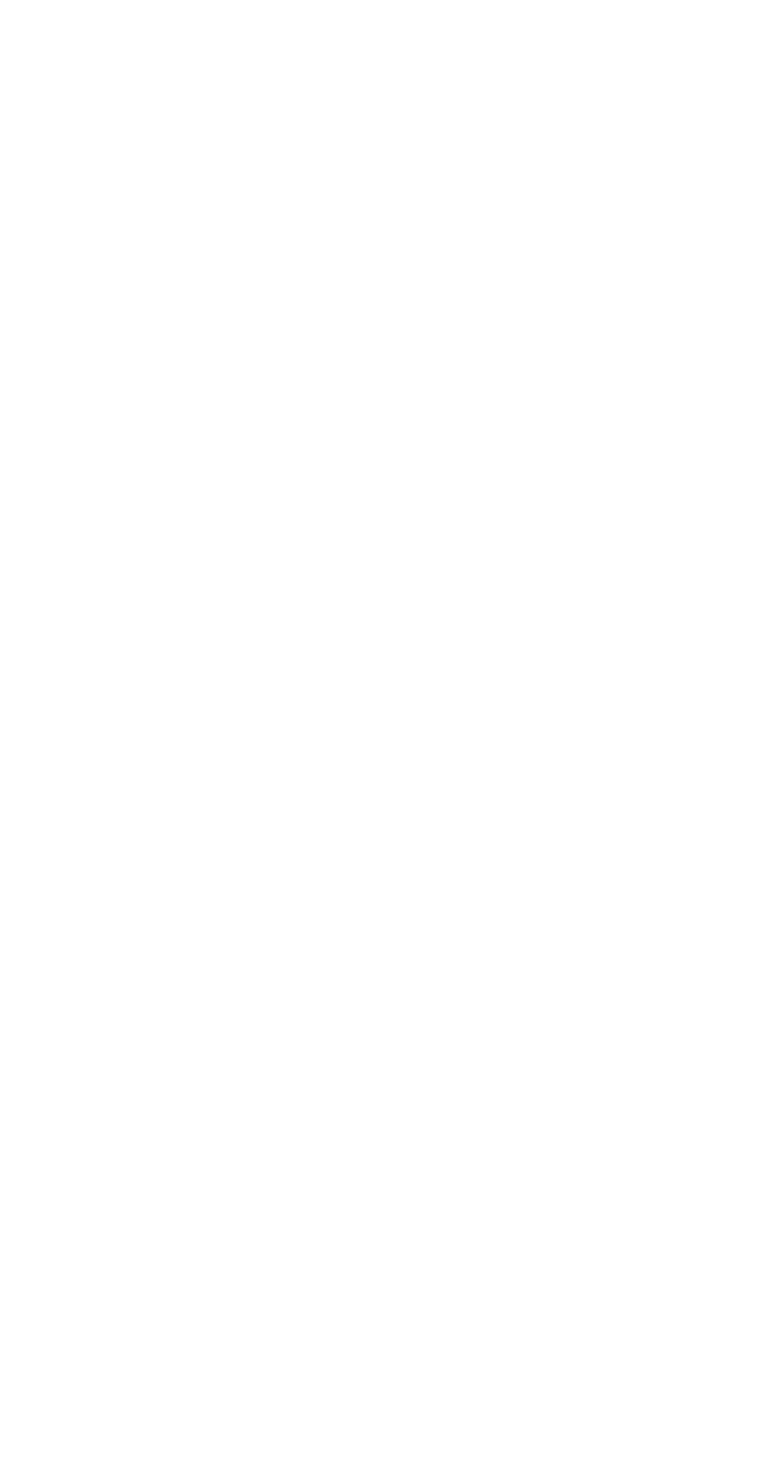
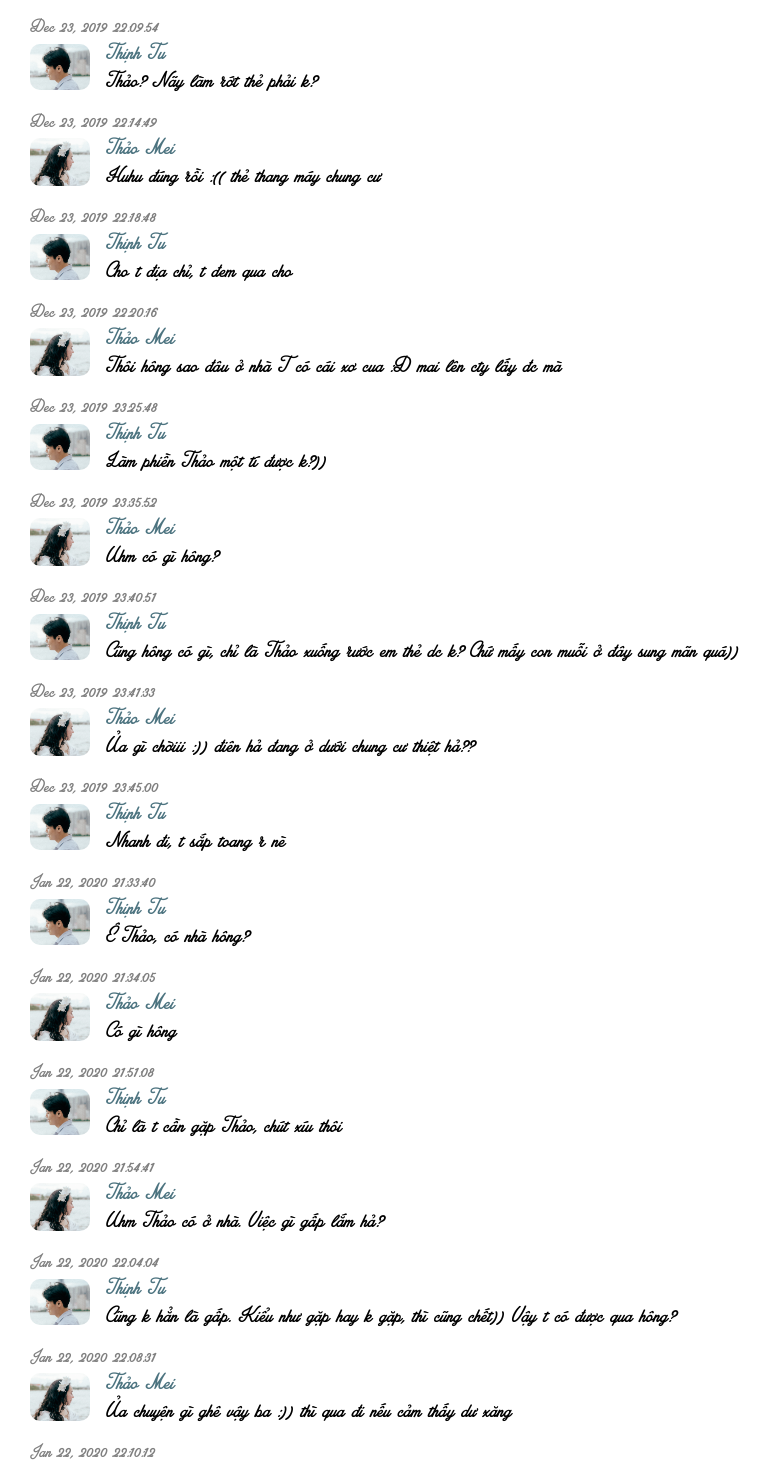
Before and after one commit to timfung893/tt, a React (Create React App) app: page /tt/thestart in a window 1280 px wide. Before the commit this address had no page. Shown: the part 260-1725 px from the top of the page, without its empty margins (0-772 px from the left). Before the commit the page ends 800 px from the top, so only its background shows below. Built offline with nearby package versions, Linux system fonts and the light colour scheme; no server answers.

Commit message:
Update sms the start

```diff
--- a/package.json
+++ b/package.json
@@ -12,6 +12,7 @@
     "contentful": "^10.6.14",
     "crypto-browserify": "^3.12.0",
     "dotenv": "^16.3.1",
+    "eslint": "^8.57.1",
     "framer-motion": "^10.16.8",
     "gh-pages": "^4.0.0",
     "jquery": "^3.6.1",
--- a/src/components/assets/data/data.js
+++ b/src/components/assets/data/data.js
@@ -555,3 +555,152 @@ export const blog = [
     cover: "../images/blog/b6.jpg",
   },
 ]
+export const smsList = [
+    {
+      address: "0707887521",
+      readable_date: "Dec 23, 2019 22:09:54",
+      body: " Thảo? Nãy làm rớt thẻ phải k? ",
+      contact_name: "Thịnh Tu",
+      image: "images/banner/thinh2.jpg",
+    },
+    {
+      address: "+84707887521",
+      readable_date: "Dec 23, 2019 22:14:49",
+      body: "Huhu đúng rồi :(( thẻ thang máy chung cư",
+      contact_name: "Thảo Mei",
+      image: "images/banner/thao.jpg",
+    },
+    {
+      address: "0707887521",
+      readable_date: "Dec 23, 2019 22:18:48",
+      body: "Cho t địa chỉ, t đem qua cho",
+      contact_name: "Thịnh Tu",
+      image: "images/banner/thinh2.jpg",
+    },
+    {
+      address: "+84707887521",
+      readable_date: "Dec 23, 2019 22:20:16",
+      body: "Thôi hông sao đâu ở nhà T có cái xơ cua :D mai lên cty lấy đc mà",
+      contact_name: "Thảo Mei",
+      image: "images/banner/thao.jpg",
+    },
+    {
+      address: "0707887521",
+      readable_date: "Dec 23, 2019 23:25:48",
+      body: "Làm phiền Thảo một tí được k?)) ",
+      contact_name: "Thịnh Tu",
+      image: "images/banner/thinh2.jpg",
+    },
+    {
+      address: "+84707887521",
+      readable_date: "Dec 23, 2019 23:35:52",
+      body: "Uhm có gì hông?",
+      contact_name: "Thảo Mei",
+      image: "images/banner/thao.jpg",
+    },
+    {
+      address: "0707887521",
+      readable_date: "Dec 23, 2019 23:40:51",
+      body: "Cũng hông có gì, chỉ là Thảo xuống rước em thẻ dc k? Chứ mấy con muỗi ở đây sung mãn quá)) ",
+      contact_name: "Thịnh Tu",
+      image: "images/banner/thinh2.jpg",
+    },
+    {
+      address: "+84707887521",
+      readable_date: "Dec 23, 2019 23:41:33",
+      body: "Ủa gì chờiii :)) điên hả đang ở dưới chung cư thiệt hả??",
+      contact_name: "Thảo Mei",
+      image: "images/banner/thao.jpg",
+    },
+    {
+      address: "0707887521",
+      readable_date: "Dec 23, 2019 23:45:00",
+      body: "Nhanh đi, t sắp toang r nè ",
+      contact_name: "Thịnh Tu",
+      image: "images/banner/thinh2.jpg",
+    },
+    {
+      address: "0707887521",
+      readable_date: "Jan 22, 2020 21:33:40",
+      body: "Ê Thảo, có nhà hông? ",
+      contact_name: "Thịnh Tu",
+      image: "images/banner/thinh2.jpg",
+    },
+    {
+      address: "0707887521",
+      readable_date: "Jan 22, 2020 21:34:05",
+      body: "Có gì hông",
+      contact_name: "Thảo Mei",
+      image: "images/banner/thao.jpg",
+    },
+    {
+      address: "0707887521",
+      readable_date: "Jan 22, 2020 21:51:08",
+      body: "Chỉ là t cần gặp Thảo, chút xíu thôi ",
+      contact_name: "Thịnh Tu ",
+      image: "images/banner/thinh2.jpg",
+    },
+    {
+      address: "0707887521",
+      readable_date: "Jan 22, 2020 21:54:41",
+      body: "Uhm Thảo có ở nhà. Việc gì gấp lắm hả?",
+      contact_name: "Thảo Mei",
+      image: "images/banner/thao.jpg",
+    },
+    {
+      address: "0707887521",
+      readable_date: "Jan 22, 2020 22:04:04",
+      body: "Cũng k hẳn là gấp. Kiểu như gặp hay k gặp, thì cũng chết)) Vậy t có được qua hông? ",
+      contact_name: "Thịnh Tu ",
+      image: "images/banner/thinh2.jpg",
+    },
+    {
+      address: "0707887521",
+      readable_date: "Jan 22, 2020 22:08:31",
+      body: "Ủa chuyện gì ghê vậy ba :)) thì qua đi nếu cảm thấy dư xăng",
+      contact_name: "Thảo Mei",
+      image: "images/banner/thao.jpg",
+    },
+    {
+      address: "0707887521",
+      readable_date: "Jan 22, 2020 22:10:12",
+      body: "T dư hơi thôi chứ k dư xăng). Đợi t nghen. ",
+      contact_name: "Thịnh Tu ",
+      image: "images/banner/thinh2.jpg",
+    },
+    {
+      address: "0707887521",
+      readable_date: "Jan 22, 2020 22:56:04",
+      body: "Tới r ",
+      contact_name: "Thịnh Tu",
+      image: "images/banner/thinh2.jpg",
+    },
+    {
+      address: "0707887521",
+      readable_date: "Jan 22, 2020 23:28:08",
+      body: "Chữ đẹp quá trời nên đọc mãi mới xong :)) sau mùng 5 T có rảnh ngày nào thì cho Thảo cái hẹn nha! Có rất nhiều dấu chấm hỏi :))",
+      contact_name: "Thảo Mei",
+      image: "images/banner/thao.jpg",
+    },
+    {
+      address: "0707887521",
+      readable_date: "Jan 23, 2020 00:15:22",
+      body: "T mới về. Đường đông đến lạ lun. Ừa, nhiều câu hỏi thiệt). Thảo thấy t với Thảo mắc cười k? Chứ t thấy hài vl)) ",
+      contact_name: "Thịnh Tu",
+      image: "images/banner/thinh2.jpg",
+    },
+    {
+      address: "0707887521",
+      readable_date: "Jan 23, 2020 00:18:46",
+      body: "Mùng 7 t mới về. Vậy mùng 8 hen? ",
+      contact_name: "Thịnh Tu",
+      image: "images/banner/thinh2.jpg",
+    },
+    {
+      address: "0707887521",
+      readable_date: "Jan 23, 2020 00:29:29",
+      body: "Tự bạn làm cho nó hài vl chứ ai. Thảo thì thấy hoang mang vl :)) Mùng 8 ok. Tới gần đó rồi hẹn giờ cụ thể sau nha. ",
+      contact_name: "Thảo Mei",
+      image: "images/banner/thao.jpg",
+    },
+];
--- a/src/components/common/Header.jsx
+++ b/src/components/common/Header.jsx
@@ -105,6 +105,9 @@ function Header(props) {
                             <li>
                                 <Link to={`/tt/trips`}>ăn chơi</Link>
                             </li>
+                            <li>
+                                <Link to={`/tt/thestart`}>nơi bắt đầu</Link>
+                            </li>
                         </ul>
                     </div>
                 </nav>
--- /dev/null
+++ b/src/components/home/theStart/TheStart.jsx
@@ -0,0 +1,37 @@
+import React, { useEffect, useState } from "react";
+import Heading from "../../common/Heading";
+import PhotoCell from "../product/PhotoCell";
+import { Masonry } from "masonic";
+import * as contentful from "../../../utils/contenful";
+import { smsList } from "../../assets/data/data";
+
+function TheStart(props) {
+
+  return (
+    <>
+      <section className="the-start" id="theStart">
+        {/* SMS OF LOVE */}
+        <div className="container">
+          <Heading title="Đêm DM" desc="Đệt... Muỗi chích mà cũng mát lòng!" />
+          <div className="sms-container">
+            {smsList.map((item) => (
+              <div className="sms-item" key={item.readable_date}>
+                <span className="sms-date" >{item.readable_date}</span>
+                <div className="sms-body">
+                    <img src={item.image} alt="cover" />
+                    <div className="body-details" >
+                        <span className="sms-name" >{item.contact_name}</span>
+                        <span>{item.body}</span>
+                    </div>
+                </div>
+              </div>
+            ))}
+          </div>
+          <Heading title="" desc="Còn nữa, nhưng để dành nha keke..." />
+        </div>
+      </section>
+    </>
+  );
+}
+
+export default TheStart;
--- a/src/index.js
+++ b/src/index.js
@@ -11,6 +11,7 @@ import {
 import ErrorPage from './components/home/ErrorPage';
 import Home from './components/home/Home';
 import Trips from './components/home/trips/Trips';
+import TheStart from './components/home/theStart/TheStart';
 
 const router = createBrowserRouter([
   {
@@ -26,6 +27,10 @@ const router = createBrowserRouter([
         path: "/tt/trips",
         element: <Trips />,
       },
+      {
+        path: "/tt/thestart",
+        element: <TheStart />,
+      },
     ],
   }
 ]);
--- a/src/style/main.scss
+++ b/src/style/main.scss
@@ -12,6 +12,7 @@
 @import "details";
 @import "searchItem";
 @import 'location';
+@import "theStart";
 
 body {
   font-family: "UVFAmplify", serif;
--- /dev/null
+++ b/src/style/theStart.scss
@@ -0,0 +1,37 @@
+#theStart {
+  img {
+    width: 60px;
+    max-width: 60px;
+    border-radius: 10px;
+  }
+
+  .sms-body {
+    display: flex;
+    align-items: center;
+    gap: 1rem;
+
+    .body-details {
+      display: flex;
+      flex-direction: column;
+      .sms-name {
+        color: rgb(77, 116, 128);
+;
+      }
+    }
+  }
+
+  .sms-container {
+    display: flex;
+    flex-direction: column;
+    gap: 1rem;
+  }
+
+  .sms-date {
+    color: gray;
+    font-size: 1.25rem;
+  }
+
+  span {
+    font-size: 1.5rem;
+  }
+}
--- a/src/utils/contenful.jsx
+++ b/src/utils/contenful.jsx
@@ -1,23 +1,23 @@
 import * as contentful from 'contentful';
 
+export const client = contentful.createClient({
+    space: process.env.REACT_APP_SPACE_ID,
+    accessToken: process.env.REACT_APP_CONTENT_DELIVERY_TOKEN
+})
+
+export const previewClient = contentful.createClient({
+    space: process.env.REACT_APP_SPACE_ID,
+    accessToken: process.env.REACT_APP_CONTENT_PREVIEW_TOKEN,
+    host: 'preview.contentful.com'
+})
+
 // export const client = contentful.createClient({
-//     space: process.env.REACT_APP_SPACE_ID,
-//     accessToken: process.env.REACT_APP_CONTENT_DELIVERY_TOKEN
+//     space: '4sjfa4379klp',
+//     accessToken: 'ILGrdjZKKEzcWmZf6GLtS9j2PxvA0bNIKVv162eqwTA'
 // })
 
 // export const previewClient = contentful.createClient({
-//     space: process.env.REACT_APP_SPACE_ID,
-//     accessToken: process.env.REACT_APP_CONTENT_PREVIEW_TOKEN,
+//     space: '4sjfa4379klp',
+//     accessToken: '6D6ZKP-awia0NXraA_dqxB8N2Dn0K78MYp6Epf0nWsQ',
 //     host: 'preview.contentful.com'
 // })
-
-export const client = contentful.createClient({
-    space: '4sjfa4379klp',
-    accessToken: 'ILGrdjZKKEzcWmZf6GLtS9j2PxvA0bNIKVv162eqwTA'
-})
-
-export const previewClient = contentful.createClient({
-    space: '4sjfa4379klp',
-    accessToken: '6D6ZKP-awia0NXraA_dqxB8N2Dn0K78MYp6Epf0nWsQ',
-    host: 'preview.contentful.com'
-})
```
Also changed, not shown: 1 other file (tests, documents, lock files or other folders).
